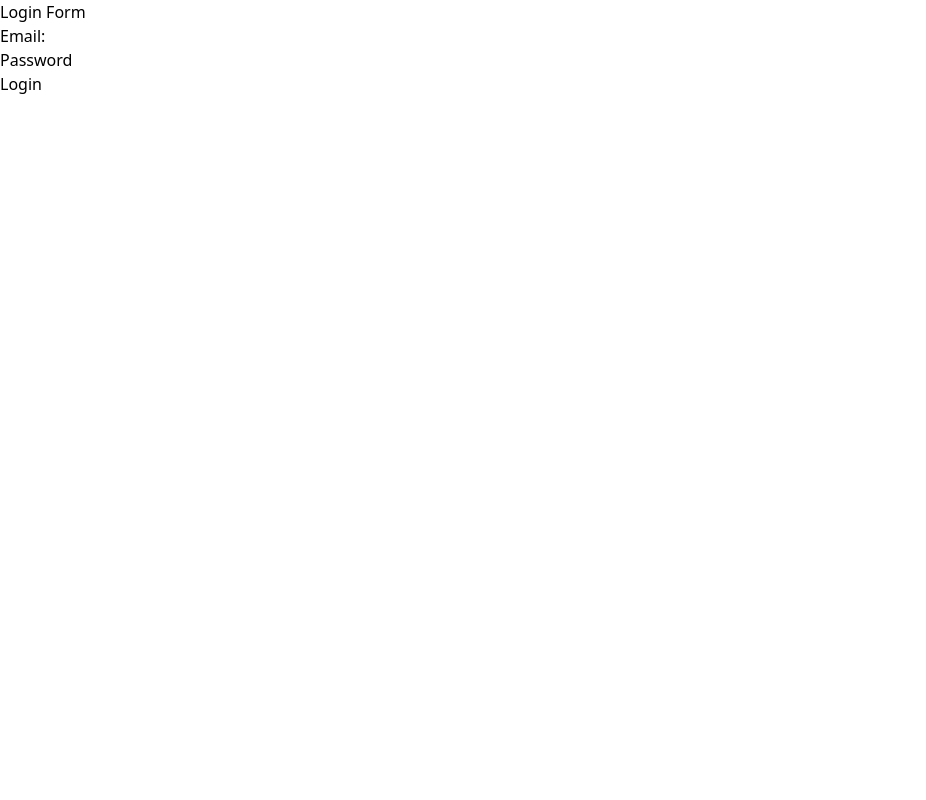
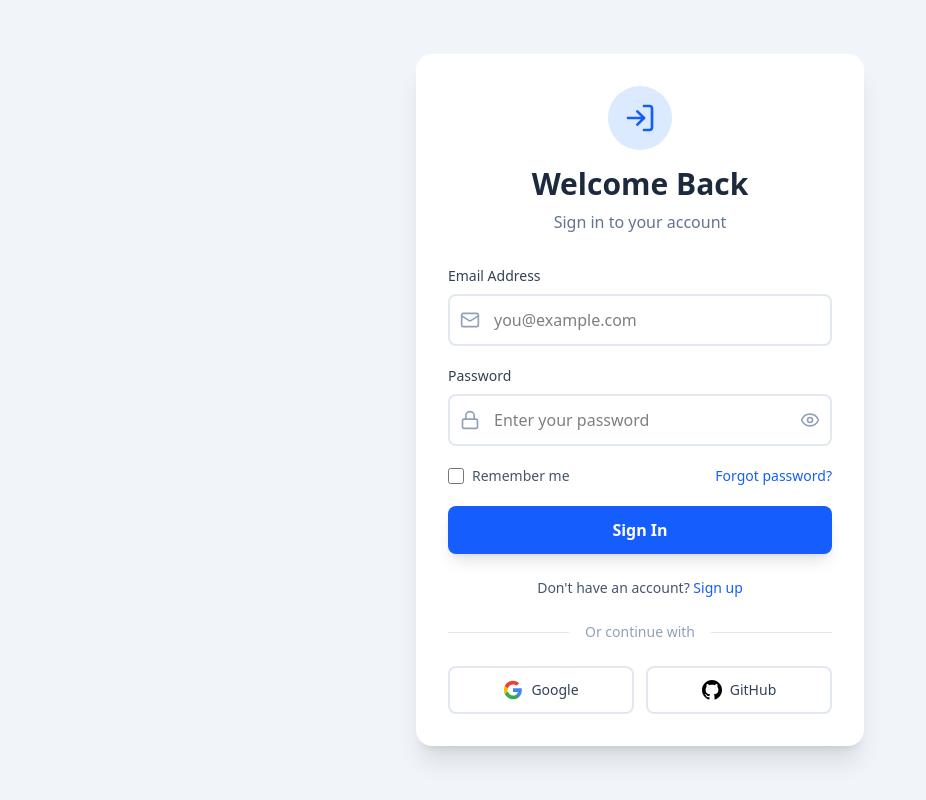
Before and after one commit to SuvamKumarBhola/Challenges, a React (Vite) app in the folder FrontendChallenges/: page / in a window 1280 px wide. Shown: the whole page, without its empty margins (0-926 px from the left). Built offline with nearby package versions, Linux system fonts and the light colour scheme.

Commit message:
added the Styels for LoginForm in FrontendChallenges

```diff
--- a/FrontendChallenges/src/Components/Challenge6/LoginForm.jsx
+++ b/FrontendChallenges/src/Components/Challenge6/LoginForm.jsx
@@ -1,19 +1,24 @@
-import React, { useState } from 'react'
+import React, { useState } from 'react';
+import { Mail, Lock, Eye, EyeOff, AlertCircle, LogIn } from 'lucide-react';
 
 function LoginForm() {
     const [formData, setFormData] = useState({
         email: '',
         password: ''
-    })
-    const [error, setError] = useState('')
+    });
+    const [errors, setErrors] = useState({});
+    const [showPassword, setShowPassword] = useState(false);
+    const [isSubmitting, setIsSubmitting] = useState(false);
 
-    const handleChage = (e) => {
+    const handleChange = (e) => {
         const { name, value } = e.target;
         setFormData({
             ...formData,
             [name]: value
         });
-        if (error[name]) setError({ ...error, [name]: '' })
+        if (errors[name]) {
+            setErrors({ ...errors, [name]: '' });
+        }
     };
 
     const validateForm = () => {
@@ -32,51 +37,178 @@ function LoginForm() {
             tempErrors.password = 'Password must be at least 6 characters long';
         }
 
+        setErrors(tempErrors);
         return Object.keys(tempErrors).length === 0;
     };
 
     const handleSubmit = (e) => {
         e.preventDefault();
         if (validateForm()) {
-            console.log("Form is Submitted Successfully", formData);
-            alert("Login Successful !")
+            setIsSubmitting(true);
+            setTimeout(() => {
+                console.log("Form Submitted Successfully", formData);
+                alert("Login Successful!");
+                setIsSubmitting(false);
+            }, 1000);
         } else {
-            console.log("validation Failed");
+            console.log("Validation Failed");
         }
-    }
+    };
 
+    const handleKeyPress = (e) => {
+        if (e.key === 'Enter') {
+            handleSubmit(e);
+        }
+    };
 
     return (
-        <div>
-            <h2>Login Form</h2>
-            <form onSubmit={handleSubmit}>
-                <div className='Email'>
-                    <label>Email:</label>
-                    <input
-                        type='email'
-                        name='email'
-                        value={formData.email}
-                        onChange={handleChage}
-                        className={error.email ? "input-error" : ""}
-                    />
-                    {error.email && <span className='error-text' > {error.email}</span>}
+        <div className="min-h-screen bg-slate-100 flex items-center justify-center p-4">
+            <div className="bg-white rounded-2xl shadow-xl p-8 w-full max-w-md">
+                <div className="text-center mb-8">
+                    <div className="inline-flex items-center justify-center w-16 h-16 bg-blue-100 rounded-full mb-4">
+                        <LogIn className="text-blue-600" size={32} />
+                    </div>
+                    <h1 className="text-3xl font-bold text-slate-800 mb-2">Welcome Back</h1>
+                    <p className="text-slate-500">Sign in to your account</p>
                 </div>
 
-                <div className='Password'>
-                    <lable>Password</lable>
-                    <input
-                        type='password'
-                        name='password'
-                        value={formData.password}
-                        onChange={handleChage}
-                        className={error.password ? 'input-error' : ''}
-                    />
-                    {error.password && <span className='error-text'>{error.password}</span>}
+                <div className="space-y-5">
+                    <div>
+                        <label className="block text-sm font-medium text-slate-700 mb-2">
+                            Email Address
+                        </label>
+                        <div className="relative">
+                            <div className="absolute left-3 top-1/2 -translate-y-1/2 text-slate-400">
+                                <Mail size={20} />
+                            </div>
+                            <input
+                                type="email"
+                                name="email"
+                                value={formData.email}
+                                onChange={handleChange}
+                                onKeyPress={handleKeyPress}
+                                placeholder="you@example.com"
+                                className={`w-full pl-11 pr-4 py-3 border-2 rounded-lg focus:outline-none transition-colors ${errors.email
+                                    ? 'border-red-300 focus:border-red-500'
+                                    : 'border-slate-200 focus:border-blue-500'
+                                    }`}
+                            />
+                        </div>
+                        {errors.email && (
+                            <div className="flex items-center gap-1 mt-2 text-red-600 text-sm">
+                                <AlertCircle size={16} />
+                                <span>{errors.email}</span>
+                            </div>
+                        )}
+                    </div>
+
+                    <div>
+                        <label className="block text-sm font-medium text-slate-700 mb-2">
+                            Password
+                        </label>
+                        <div className="relative">
+                            <div className="absolute left-3 top-1/2 -translate-y-1/2 text-slate-400">
+                                <Lock size={20} />
+                            </div>
+                            <input
+                                type={showPassword ? 'text' : 'password'}
+                                name="password"
+                                value={formData.password}
+                                onChange={handleChange}
+                                onKeyPress={handleKeyPress}
+                                placeholder="Enter your password"
+                                className={`w-full pl-11 pr-12 py-3 border-2 rounded-lg focus:outline-none transition-colors ${errors.password
+                                    ? 'border-red-300 focus:border-red-500'
+                                    : 'border-slate-200 focus:border-blue-500'
+                                    }`}
+                            />
+                            <button
+                                type="button"
+                                onClick={() => setShowPassword(!showPassword)}
+                                className="absolute right-3 top-1/2 -translate-y-1/2 text-slate-400 hover:text-slate-600 transition-colors"
+                            >
+                                {showPassword ? <EyeOff size={20} /> : <Eye size={20} />}
+                            </button>
+                        </div>
+                        {errors.password && (
+                            <div className="flex items-center gap-1 mt-2 text-red-600 text-sm">
+                                <AlertCircle size={16} />
+                                <span>{errors.password}</span>
+                            </div>
+                        )}
+                    </div>
+
+                    <div className="flex items-center justify-between">
+                        <label className="flex items-center gap-2 cursor-pointer">
+                            <input
+                                type="checkbox"
+                                className="w-4 h-4 rounded border-slate-300 text-blue-600 focus:ring-blue-500"
+                            />
+                            <span className="text-sm text-slate-600">Remember me</span>
+                        </label>
+                        <button
+                            type="button"
+                            className="text-sm text-blue-600 hover:text-blue-700 font-medium"
+                        >
+                            Forgot password?
+                        </button>
+                    </div>
+
+                    <button
+                        onClick={handleSubmit}
+                        disabled={isSubmitting}
+                        className={`w-full py-3 rounded-lg font-semibold transition-all ${isSubmitting
+                            ? 'bg-slate-400 cursor-not-allowed'
+                            : 'bg-blue-600 hover:bg-blue-700 shadow-lg hover:shadow-xl active:scale-95'
+                            } text-white`}
+                    >
+                        {isSubmitting ? (
+                            <span className="flex items-center justify-center gap-2">
+                                <div className="w-5 h-5 border-2 border-white border-t-transparent rounded-full animate-spin" />
+                                Signing in...
+                            </span>
+                        ) : (
+                            'Sign In'
+                        )}
+                    </button>
                 </div>
-                <button type='submit'>Login</button>
-            </form>
+
+                {/* Footer */}
+                <div className="mt-6 text-center">
+                    <p className="text-sm text-slate-600">
+                        Don't have an account?{' '}
+                        <button className="text-blue-600 hover:text-blue-700 font-medium">
+                            Sign up
+                        </button>
+                    </p>
+                </div>
+
+                <div className="mt-6 flex items-center gap-4">
+                    <div className="flex-1 h-px bg-slate-200" />
+                    <span className="text-sm text-slate-400">Or continue with</span>
+                    <div className="flex-1 h-px bg-slate-200" />
+                </div>
+
+                <div className="mt-6 grid grid-cols-2 gap-3">
+                    <button className="flex items-center justify-center gap-2 px-4 py-3 border-2 border-slate-200 rounded-lg hover:bg-slate-50 transition-all active:scale-95">
+                        <svg className="w-5 h-5" viewBox="0 0 24 24">
+                            <path fill="#4285F4" d="M22.56 12.25c0-.78-.07-1.53-.2-2.25H12v4.26h5.92c-.26 1.37-1.04 2.53-2.21 3.31v2.77h3.57c2.08-1.92 3.28-4.74 3.28-8.09z" />
+                            <path fill="#34A853" d="M12 23c2.97 0 5.46-.98 7.28-2.66l-3.57-2.77c-.98.66-2.23 1.06-3.71 1.06-2.86 0-5.29-1.93-6.16-4.53H2.18v2.84C3.99 20.53 7.7 23 12 23z" />
+                            <path fill="#FBBC05" d="M5.84 14.09c-.22-.66-.35-1.36-.35-2.09s.13-1.43.35-2.09V7.07H2.18C1.43 8.55 1 10.22 1 12s.43 3.45 1.18 4.93l2.85-2.22.81-.62z" />
+                            <path fill="#EA4335" d="M12 5.38c1.62 0 3.06.56 4.21 1.64l3.15-3.15C17.45 2.09 14.97 1 12 1 7.7 1 3.99 3.47 2.18 7.07l3.66 2.84c.87-2.6 3.3-4.53 6.16-4.53z" />
+                        </svg>
+                        <span className="text-sm font-medium text-slate-700">Google</span>
+                    </button>
+                    <button className="flex items-center justify-center gap-2 px-4 py-3 border-2 border-slate-200 rounded-lg hover:bg-slate-50 transition-all active:scale-95">
+                        <svg className="w-5 h-5" fill="currentColor" viewBox="0 0 24 24">
+                            <path d="M12 0c-6.626 0-12 5.373-12 12 0 5.302 3.438 9.8 8.207 11.387.599.111.793-.261.793-.577v-2.234c-3.338.726-4.033-1.416-4.033-1.416-.546-1.387-1.333-1.756-1.333-1.756-1.089-.745.083-.729.083-.729 1.205.084 1.839 1.237 1.839 1.237 1.07 1.834 2.807 1.304 3.492.997.107-.775.418-1.305.762-1.604-2.665-.305-5.467-1.334-5.467-5.931 0-1.311.469-2.381 1.236-3.221-.124-.303-.535-1.524.117-3.176 0 0 1.008-.322 3.301 1.23.957-.266 1.983-.399 3.003-.404 1.02.005 2.047.138 3.006.404 2.291-1.552 3.297-1.23 3.297-1.23.653 1.653.242 2.874.118 3.176.77.84 1.235 1.911 1.235 3.221 0 4.609-2.807 5.624-5.479 5.921.43.372.823 1.102.823 2.222v3.293c0 .319.192.694.801.576 4.765-1.589 8.199-6.086 8.199-11.386 0-6.627-5.373-12-12-12z" />
+                        </svg>
+                        <span className="text-sm font-medium text-slate-700">GitHub</span>
+                    </button>
+                </div>
+            </div>
         </div>
-    )
+    );
 }
 
-export default LoginForm
+export default LoginForm;
```
